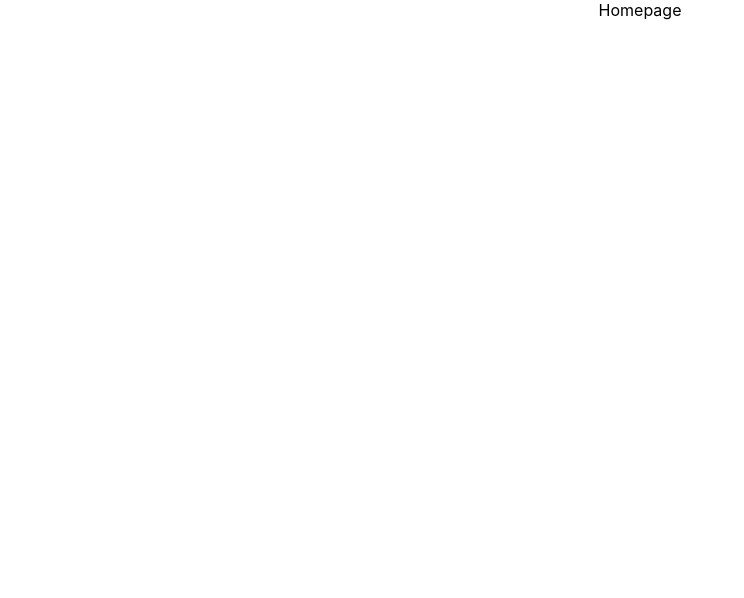
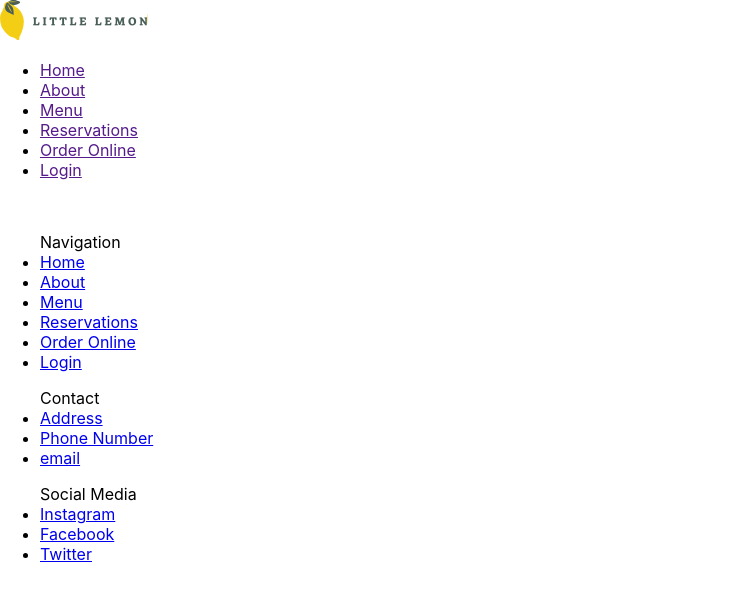
Before and after one commit to SaviNPC/Capstone, a React (Create React App) app: page / in a window 1280 px wide. Shown: the top 598 px of the page, without its empty margins (0-744 px from the left). Built offline with nearby package versions, Linux system fonts and the light colour scheme.

Commit message:
Semantic HTML. Meta tagsstatus

```diff
--- a/public/index.html
+++ b/public/index.html
@@ -2,29 +2,17 @@
 <html lang="en">
   <head>
     <meta charset="utf-8" />
-    <link rel="icon" href="%PUBLIC_URL%/favicon.ico" />
     <meta name="viewport" content="width=device-width, initial-scale=1" />
     <meta name="theme-color" content="#000000" />
     <meta
       name="description"
-      content="Web site created using create-react-app"
+      content="Little Lemon restaurant App, where you can Order Online, make dinner reservations, and enjoy delicious food with family and friends"
     />
-    <link rel="apple-touch-icon" href="%PUBLIC_URL%/logo192.png" />
-    <!--
-      manifest.json provides metadata used when your web app is installed on a
-      user's mobile device or desktop. See https://developers.google.com/web/fundamentals/web-app-manifest/
-    -->
-    <link rel="manifest" href="%PUBLIC_URL%/manifest.json" />
-    <!--
-      Notice the use of %PUBLIC_URL% in the tags above.
-      It will be replaced with the URL of the `public` folder during the build.
-      Only files inside the `public` folder can be referenced from the HTML.
+    <meta name="og:title" content="Little Lemon"/>
+    <meta name="og:description" content="Little Lemon restaurant App, where you can Order Online, make dinner reservations, and enjoy delicious food with family and friends"/>
+    <meta name="og:image" content="https://encrypted-tbn0.gstatic.com/images?q=tbn:ANd9GcTQNOxjgUkj_Dp1BadEqCx1YWbwe0D_sWQkUr56D2yMqv7WmYP9PAcnHthPP47xFEkFuKU&usqp=CAU"/>
 
-      Unlike "/favicon.ico" or "favicon.ico", "%PUBLIC_URL%/favicon.ico" will
-      work correctly both with client-side routing and a non-root public URL.
-      Learn how to configure a non-root public URL by running `npm run build`.
-    -->
-    <title>React App</title>
+    <title>Little Lemon</title>
   </head>
   <body>
     <noscript>You need to enable JavaScript to run this app.</noscript>
--- a/src/App.js
+++ b/src/App.js
@@ -1,11 +1,19 @@
 
 import './App.css';
+import Header from './Header';
+import Nav from './Nav';
+import Main from './Main';
+import Footer from './Footer';
+
 
 function App() {
   return (
-    <div className="App">
-      Homepage
-    </div>
+    <>
+      <Header />
+      <Nav />
+      <Main />
+      <Footer />
+    </>
   );
 }
 
--- /dev/null
+++ b/src/Footer.js
@@ -0,0 +1,28 @@
+
+function Footer(){
+    return (
+    <footer>
+        <img/>
+        <ul className="Navigation"> Navigation
+            <li><a href="home">Home</a></li>
+            <li><a href="about">About</a></li>
+            <li><a href="menu">Menu</a></li>
+            <li><a href="reservations">Reservations</a></li>
+            <li><a href="order">Order Online</a></li>
+            <li><a href="login">Login</a></li>
+        </ul>
+        <ul className="Contact"> Contact
+            <li><a href="address">Address</a></li>
+            <li><a href="phone">Phone Number</a></li>
+            <li><a href="email">email</a></li>
+        </ul>
+        <ul className="Social Media links"> Social Media
+            <li><a href="instagram">Instagram</a></li>
+            <li><a href="facebook">Facebook</a></li>
+            <li><a href="twitter">Twitter</a></li>
+        </ul>
+    </footer>
+    )
+};
+
+export default Footer;
--- /dev/null
+++ b/src/Header.js
@@ -0,0 +1,10 @@
+
+function Header(){
+    return (
+    <header>
+        <img src={require('./Logo.png')}/>
+    </header>
+    );
+};
+
+export default Header;
--- /dev/null
+++ b/src/Main.js
@@ -0,0 +1,8 @@
+
+
+
+function Main(){
+    return <main></main>
+};
+
+export default Main;
--- /dev/null
+++ b/src/Nav.js
@@ -0,0 +1,31 @@
+
+
+
+function Nav(){
+    return (
+        <nav>
+            <ul>
+                <li>
+                    <a href="">Home</a>
+                </li>
+                <li>
+                    <a href="">About</a>
+                </li>
+                <li>
+                    <a href="">Menu</a>
+                </li>
+                <li>
+                    <a href="">Reservations</a>
+                </li>
+                <li>
+                    <a href="">Order Online</a>
+                </li>
+                <li>
+                    <a href="">Login</a>
+                </li>
+            </ul>
+        </nav>
+    );
+};
+
+export default Nav;
```
Also changed, not shown: src/Logo.png (added), src/Logos.svg (added).
